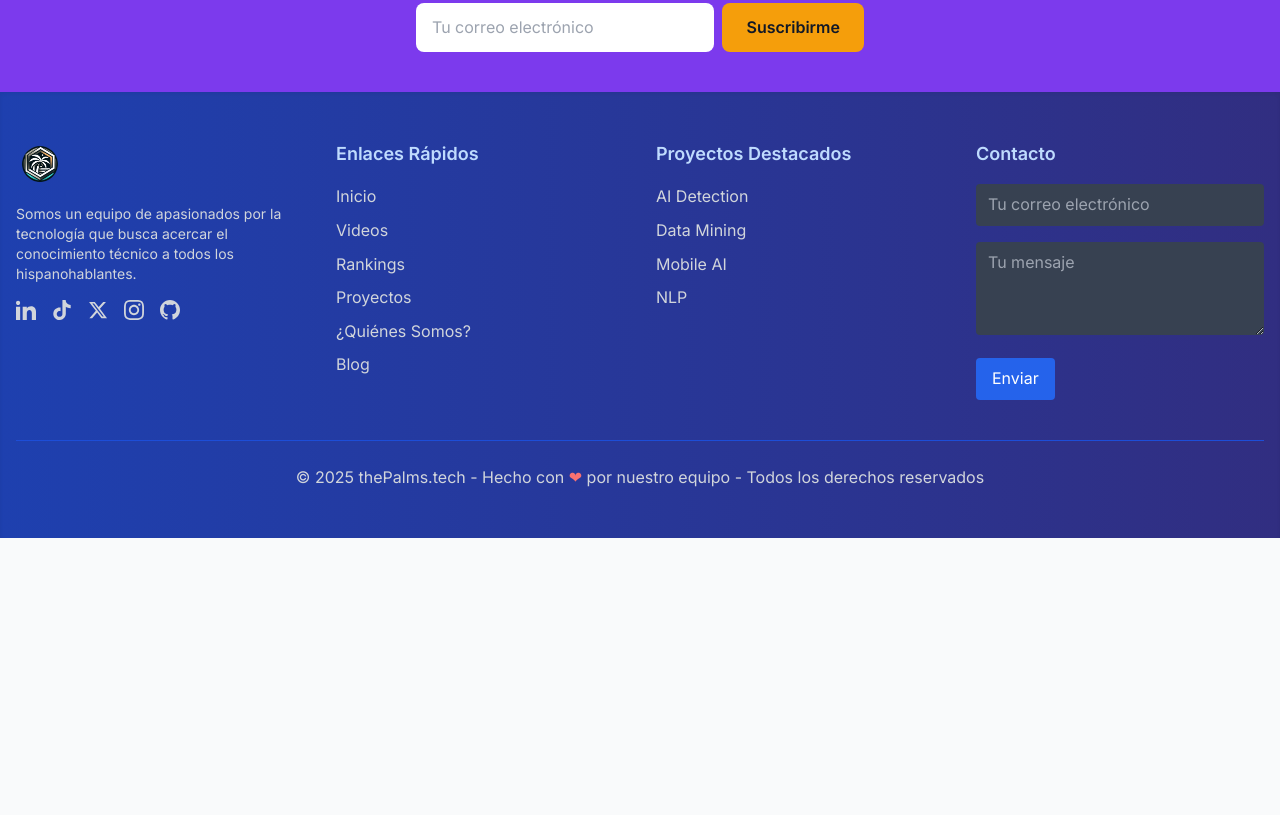
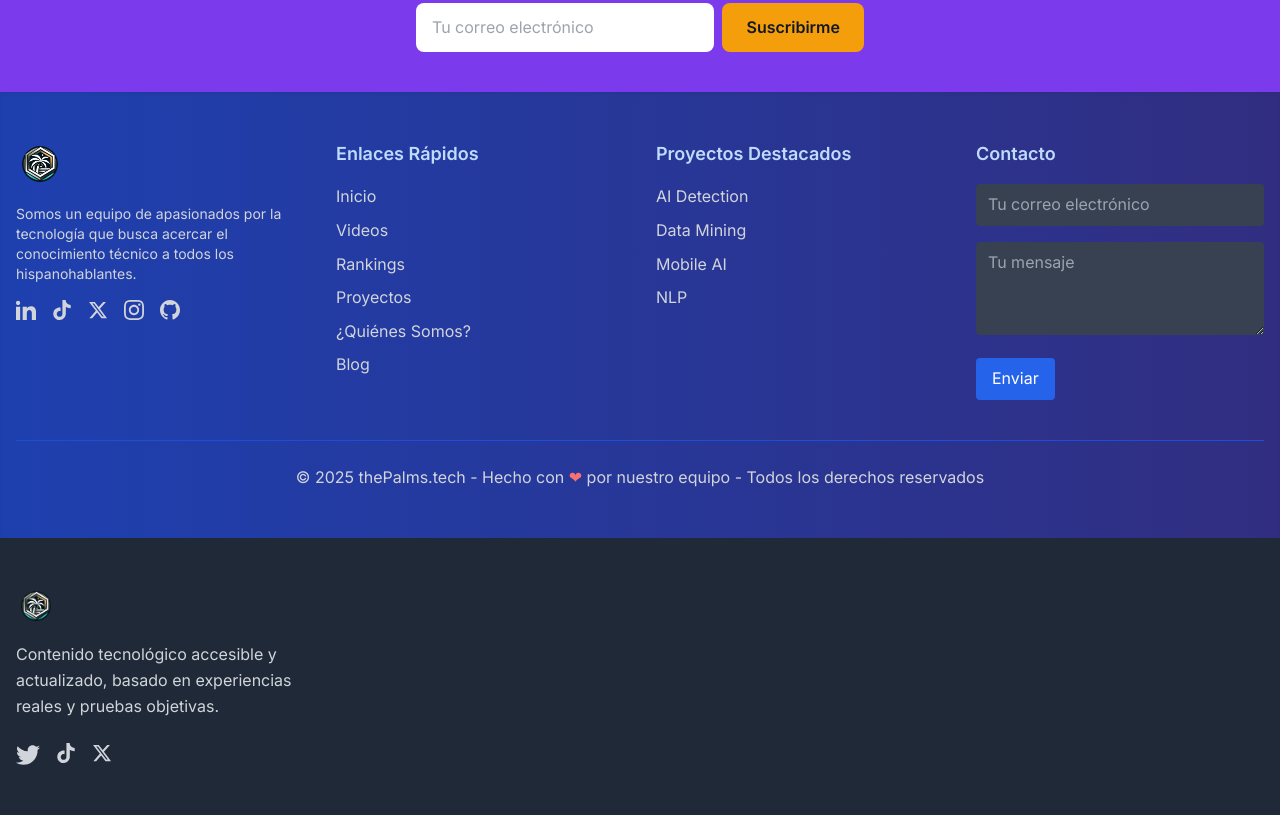
Before and after one commit to Gorkah/thepalms, a plain HTML site: page pages/blog/index.html in a window 1280 px wide. Shown: the part 2545-3360 px from the top of the page. Before the commit the page ends 3083 px from the top, so only its background shows below. Drawn offline with nearby package versions, Linux system fonts and the light colour scheme.

Commit message:
Add files via upload

```diff
--- a/pages/blog/index.html
+++ b/pages/blog/index.html
@@ -285,6 +285,32 @@
   <script src="/thepalms/js/main.js"></script>
   <script src="/thepalms/js/header-component.js"></script>
   <script src="/thepalms/js/footer-component.js"></script>
-  <script src="/thepalms/js/update-components.js"></script>
+  <footer class="bg-gray-800 text-white py-12">
+    <div class="container mx-auto px-4">
+      <div class="grid grid-cols-1 md:grid-cols-4 gap-8">
+        <!-- Logo and About -->
+        <div class="col-span-1 md:col-span-1">
+          <div class="mb-4">
+            <img src="/thepalms/images/logo.png" alt="thePalms.tech Logo" class="h-10 mb-3 invert"> <!-- 'invert' aplica un filtro para que el logo se vea bien en fondo oscuro -->
+          </div>
+          <p class="text-gray-300 mb-6">
+            Contenido tecnológico accesible y actualizado, basado en experiencias reales y pruebas objetivas.
+          </p>
+          <div class="flex space-x-4">
+            <a href="#" class="text-gray-300 hover:text-white transition-colors duration-300">
+              <svg xmlns="http://www.w3.org/2000/svg" width="24" height="24" class="h-6 w-6" fill="currentColor" viewBox="0 0 24 24">
+                <path d="M24 4.557c-.883.392-1.832.656-2.828.775 1.017-.609 1.798-1.574 2.165-2.724-.951.564-2.005.974-3.127 1.195-.897-.957-2.178-1.555-3.594-1.555-3.179 0-5.515 2.966-4.797 6.045-4.091-.205-7.719-2.165-10.148-5.144-1.29 2.213-.669 5.108 1.523 6.574-.806-.026-1.566-.247-2.229-.616-.054 2.281 1.581 4.415 3.949 4.89-.693.188-1.452.232-2.224.084.626 1.956 2.444 3.379 4.6 3.419-2.07 1.623-4.678 2.348-7.29 2.04 2.179 1.397 4.768 2.212 7.548 2.212 9.142 0 14.307-7.721 13.995-14.646.962-.695 1.797-1.562 2.457-2.549z"/>
+              </svg>
+            </a>
+            <a href="https://www.tiktok.com/@thepalmstech" target="_blank" class="text-gray-300 hover:text-white transition-all transform hover:scale-110" title="TikTok">
+              <svg xmlns="http://www.w3.org/2000/svg" class="h-5 w-5" fill="currentColor" viewBox="0 0 24 24">
+                <path d="M12.525.02c1.31-.02 2.61-.01 3.91-.02.08 1.53.63 3.09 1.75 4.17 1.12 1.11 2.7 1.62 4.24 1.79v4.03c-1.44-.05-2.89-.35-4.2-.97-.57-.26-1.1-.59-1.62-.93-.01 2.92.01 5.84-.02 8.75-.08 1.4-.54 2.79-1.35 3.94-1.31 1.92-3.58 3.17-5.91 3.21-1.43.08-2.86-.31-4.08-1.03-2.02-1.19-3.44-3.37-3.65-5.71-.02-.5-.03-1-.01-1.49.18-1.9 1.12-3.72 2.58-4.96 1.66-1.44 3.98-2.13 6.15-1.72.02 1.48-.04 2.96-.04 4.44-.99-.32-2.15-.23-3.02.37-.63.41-1.11 1.04-1.36 1.75-.21.51-.15 1.07-.14 1.61.24 1.64 1.82 3.02 3.5 2.87 1.12-.01 2.19-.66 2.77-1.61.19-.33.4-.67.41-1.06.1-1.79.06-3.57.07-5.36.01-4.03-.01-8.05.02-12.07z"/>
+              </svg>
+            </a>
+            <a href="https://x.com/thepalmstech" target="_blank" class="text-gray-300 hover:text-white transition-all transform hover:scale-110" title="Twitter/X">
+              <svg xmlns="http://www.w3.org/2000/svg" class="h-5 w-5" fill="currentColor" viewBox="0 0 24 24">
+                <path d="M18.244 2.25h3.308l-7.227 8.26 8.502 11.24H16.17l-5.214-6.817L4.99 21.75H1.68l7.73-8.835L1.254 2.25H8.08l4.713 6.231zm-1.161 17.52h1.833L7.084 4.126H5.117z"/>
+              </svg>
+            </a>
 </body>
 </html>
```
Also changed, not shown: index.html (+0 -1 lines), pages/blog/ia-dispositivos-moviles.html (+0 -1 lines), pages/blog/plantilla-blog.html (+0 -1 lines), pages/proyectos/index.html (+20 -3 lines), pages/quienes-somos.html (+0 -1 lines), pages/rankings/index.html (+0 -1 lines), pages/videos/index.html (+0 -1 lines).
